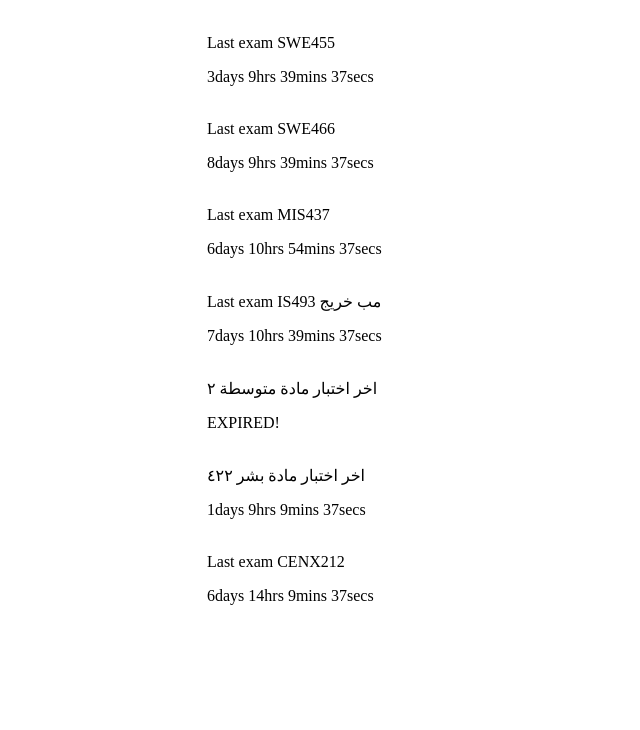
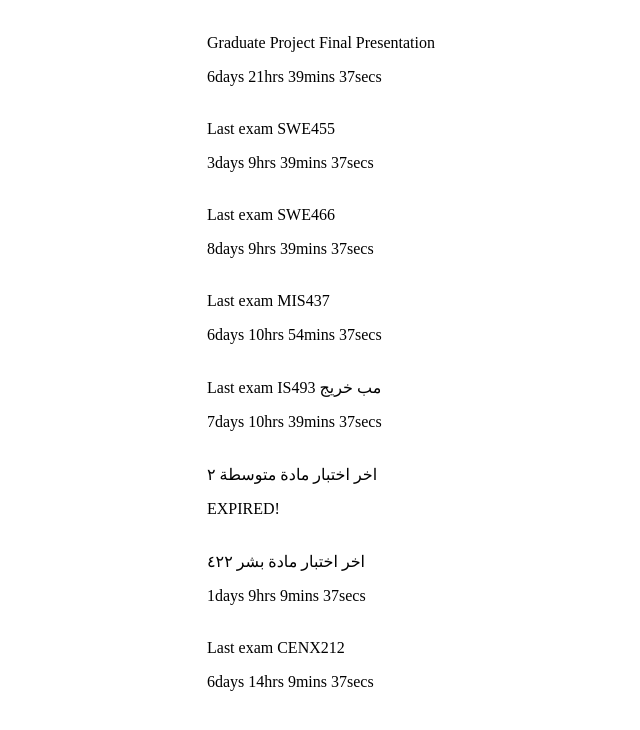
Before and after one commit to MohammedAlsenani/countdown, a plain HTML site: page index.html in a window 1280 px wide. Shown: the whole page, without its empty margins (117-757 px from the left). Drawn offline with Linux system fonts and the light colour scheme.

Commit message:
Update index.html

```diff
--- a/index.html
+++ b/index.html
@@ -2,6 +2,7 @@
 <body>
 <script>
 
+    CountDownTimer('05/04/2021 11:00 PM', 'pcountdown');
     CountDownTimer('05/01/2021 11:00 AM', 'countdown');
     CountDownTimer('05/06/2021 11:00 AM', 'newcountdown');
     CountDownTimer('05/05/2021 12:00 PM', 'IScountdown');
@@ -52,6 +53,11 @@
 </script>
 <div style="margin: auto; width: 50%;
   padding: 10px;">
+<p>
+Graduate Project Final Presentation
+</p>
+<div id="pcountdown"></div>
+<br>
 <p>
 Last exam SWE455
 </p>
```
